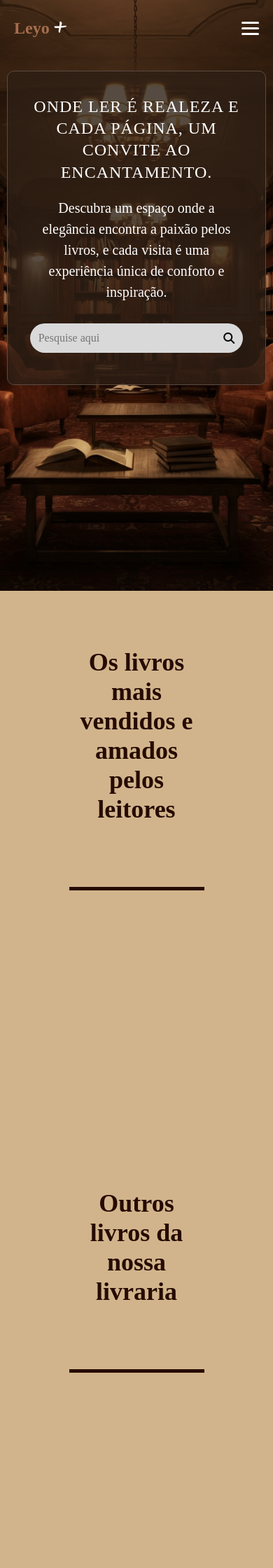
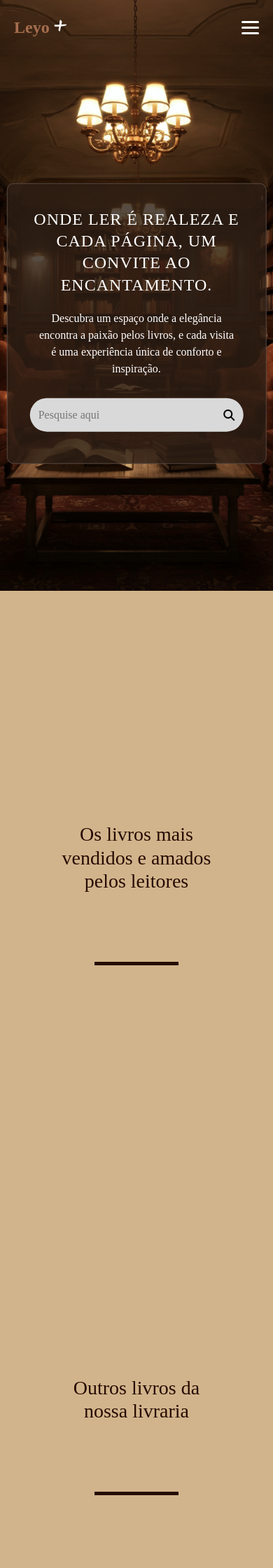
Before and after one commit to GustaFrias/Biblioteca, a PHP site: page /default.php in a window 390 px wide. Shown: the top 2240 px of the page at 70% size. Run offline with PHP 8.4, Linux system fonts and the light colour scheme; data that the repository does not hold is empty; some libraries are stand-ins or nearby versions; some web fonts are replaced.

Commit message:
Adicionar Bootstrap e ajustes de estilo em várias páginas

```diff
--- a/default.php
+++ b/default.php
@@ -9,6 +9,7 @@
     <meta charset="UTF-8" />
     <meta name="viewport" content="width=device-width, initial-scale=1" />
     <link rel="stylesheet" href="https://cdnjs.cloudflare.com/ajax/libs/font-awesome/6.6.0/css/all.min.css">
+    <link href="https://cdn.jsdelivr.net/npm/bootstrap@5.3.7/dist/css/bootstrap.min.css" rel="stylesheet" integrity="sha384-LN+7fdVzj6u52u30Kp6M/trliBMCMKTyK833zpbD+pXdCLuTusPj697FH4R/5mcr" crossorigin="anonymous">
     <link rel="stylesheet" href="styles/index.css" />
     <script src="https://cdnjs.cloudflare.com/ajax/libs/jquery/3.7.1/jquery.min.js"></script>
     <title>Leyo+</title>
@@ -253,7 +254,10 @@
         </div>
     </footer>
 
-    <script src="styles/carussel.js"></script>
+
 </body>
 
+<script src="https://cdn.jsdelivr.net/npm/bootstrap@5.3.7/dist/js/bootstrap.bundle.min.js" integrity="sha384-ndDqU0Gzau9qJ1lfW4pNLlhNTkCfHzAVBReH9diLvGRem5+R9g2FzA8ZGN954O5Q" crossorigin="anonymous"></script>
+<script src="styles/carussel.js"></script>
+
 </html>
--- a/htmls/AboutUs.php
+++ b/htmls/AboutUs.php
@@ -7,6 +7,7 @@
     <meta http-equiv="X-UA-Compatible" content="IE=edge">
     <meta name="viewport" content="width=device-width, initial-scale=1.0">
     <link rel="stylesheet" href="https://cdnjs.cloudflare.com/ajax/libs/font-awesome/6.6.0/css/all.min.css">
+    <link href="https://cdn.jsdelivr.net/npm/bootstrap@5.3.7/dist/css/bootstrap.min.css" rel="stylesheet" integrity="sha384-LN+7fdVzj6u52u30Kp6M/trliBMCMKTyK833zpbD+pXdCLuTusPj697FH4R/5mcr" crossorigin="anonymous">
     <script src="https://cdnjs.cloudflare.com/ajax/libs/jquery/3.7.1/jquery.min.js"></script>
     <link rel="stylesheet" href="../styles/aboutUs.css">
     <title>Leyo+</title>
@@ -151,6 +152,7 @@
     </footer>
 </body>
 
+<script src="https://cdn.jsdelivr.net/npm/bootstrap@5.3.7/dist/js/bootstrap.bundle.min.js" integrity="sha384-ndDqU0Gzau9qJ1lfW4pNLlhNTkCfHzAVBReH9diLvGRem5+R9g2FzA8ZGN954O5Q" crossorigin="anonymous"></script>
 <script src="../styles/script.js"></script>
 
 </html>
--- a/htmls/cadastro.html
+++ b/htmls/cadastro.html
@@ -5,6 +5,7 @@
     <meta charset="UTF-8">
     <meta http-equiv="X-UA-Compatible" content="IE=edge">
     <meta name="viewport" content="width=device-width, initial-scale=1.0">
+    <link href="https://cdn.jsdelivr.net/npm/bootstrap@5.3.7/dist/css/bootstrap.min.css" rel="stylesheet" integrity="sha384-LN+7fdVzj6u52u30Kp6M/trliBMCMKTyK833zpbD+pXdCLuTusPj697FH4R/5mcr" crossorigin="anonymous">
     <link rel="stylesheet" href="../styles/cadastro.css">
     <title>Leyo+</title>
 </head>
@@ -65,6 +66,7 @@
 
 </body>
 
+<script src="https://cdn.jsdelivr.net/npm/bootstrap@5.3.7/dist/js/bootstrap.bundle.min.js" integrity="sha384-ndDqU0Gzau9qJ1lfW4pNLlhNTkCfHzAVBReH9diLvGRem5+R9g2FzA8ZGN954O5Q" crossorigin="anonymous"></script>
 <script src="../styles/script.js"></script>
 
 </html>
--- a/htmls/login.html
+++ b/htmls/login.html
@@ -5,6 +5,7 @@
     <meta charset="UTF-8">
     <meta http-equiv="X-UA-Compatible" content="IE=edge">
     <meta name="viewport" content="width=device-width, initial-scale=1.0">
+    <link href="https://cdn.jsdelivr.net/npm/bootstrap@5.3.7/dist/css/bootstrap.min.css" rel="stylesheet" integrity="sha384-LN+7fdVzj6u52u30Kp6M/trliBMCMKTyK833zpbD+pXdCLuTusPj697FH4R/5mcr" crossorigin="anonymous">
     <link rel="stylesheet" href="../styles/cadastro.css">
     <title>Leyo+</title>
 </head>
@@ -51,6 +52,7 @@
     </div>
 </body>
 
+<script src="https://cdn.jsdelivr.net/npm/bootstrap@5.3.7/dist/js/bootstrap.bundle.min.js" integrity="sha384-ndDqU0Gzau9qJ1lfW4pNLlhNTkCfHzAVBReH9diLvGRem5+R9g2FzA8ZGN954O5Q" crossorigin="anonymous"></script>
 <script src="../styles/script.js"></script>
 
 </html>
--- a/php/functions/pgPesquisa.php
+++ b/php/functions/pgPesquisa.php
@@ -7,6 +7,7 @@
     <meta http-equiv="X-UA-Compatible" content="IE=edge">
     <meta name="viewport" content="width=device-width, initial-scale=1.0">
     <link rel="stylesheet" href="https://cdnjs.cloudflare.com/ajax/libs/font-awesome/6.6.0/css/all.min.css">
+    <link href="https://cdn.jsdelivr.net/npm/bootstrap@5.3.7/dist/css/bootstrap.min.css" rel="stylesheet" integrity="sha384-LN+7fdVzj6u52u30Kp6M/trliBMCMKTyK833zpbD+pXdCLuTusPj697FH4R/5mcr" crossorigin="anonymous">
     <link rel="stylesheet" href="../../styles/NavBar_Com_BarraPesquisa.css">
     <link rel="stylesheet" href="../../styles/pgPesquisa.css">
     <title>Leyo+ - Pesquisa</title>
@@ -151,4 +152,6 @@
     </script>
 </body>
 
+<script src="https://cdn.jsdelivr.net/npm/bootstrap@5.3.7/dist/js/bootstrap.bundle.min.js" integrity="sha384-ndDqU0Gzau9qJ1lfW4pNLlhNTkCfHzAVBReH9diLvGRem5+R9g2FzA8ZGN954O5Q" crossorigin="anonymous"></script>
+
 </html>
--- a/styles/NavBar_Com_BarraPesquisa.css
+++ b/styles/NavBar_Com_BarraPesquisa.css
@@ -5,7 +5,7 @@
 .main-header {
     background-color: #382a22;
     box-shadow: 0 2px 10px rgba(0, 0, 0, 0.1);
-    padding: 15px 0;
+    padding: 13px 0;
     position: sticky;
     top: 0;
     z-index: 1000;
@@ -79,7 +79,7 @@
     padding: 10px 15px;
     border-radius: 0 20px 20px 0;
     cursor: pointer;
-    height: 37.6px;
+    height: 48px;
 }
 
 .main-nav ul {
--- a/styles/aboutUs.css
+++ b/styles/aboutUs.css
@@ -85,12 +85,10 @@ body {
 
 .navbar {
     position: absolute;
-    /* Permanece no topo, mas sem rolar com a página */
     top: 0;
     left: 0;
     width: 100%;
     z-index: 1000;
-    /* Garante que fique acima do degrade */
     background: transparent;
     padding: 15px 30px;
     box-shadow: none;
@@ -106,3 +104,59 @@ body {
 #left {
     background: linear-gradient(to left, #591902, #BF360400);
 }
+
+@media (max-width: 768px) {
+
+    body{
+        height: 100%;
+    }
+
+    .tela {
+        height: 100%;
+        width: 90%;
+        margin: 0 auto;
+        padding: 20px;
+        position: static;
+        display: flex;
+        flex-direction: column;
+        justify-content: center;
+    }
+
+    .titulo {
+        font-size: 28px;
+        text-align: center;
+    }
+
+    .texto {
+        font-size: 16px;
+    }
+
+    #terceiro {
+        justify-content: center;
+    }
+
+    #end {
+        margin-left: 0;
+        text-align: center;
+    }
+
+    /* Ajuste nos degrades para mobile */
+    .degrade {
+        background: linear-gradient(to bottom, #591902, #00000080);
+        padding-top: 80px;
+    }
+
+    #left {
+        background: linear-gradient(to bottom, #591902, #BF360480);
+    }
+
+    /* Ajustes no Footer para mobile */
+    footer{
+        padding: 0 0 -50px;
+    }
+
+    footer #footer_items {
+        flex-direction: column;
+        gap: 15px;
+    }
+}
--- a/styles/cadastro.css
+++ b/styles/cadastro.css
@@ -17,13 +17,14 @@ body {
 
 .navbar {
     background: transparent;
+    padding: 0 20px;
 }
 
 .caixa {
     position: absolute;
     top: 50%;
     left: 50%;
-    transform: translate(-50%, -50%);
+    transform: translate(-50%, -45%);
     padding: 40px;
     background: #591902;
     border-radius: 0 10px 10px 10px;
--- a/styles/footer.css
+++ b/styles/footer.css
@@ -1,5 +1,6 @@
 footer {
     background-color: #260B01;
+    margin: 1.5px 0 0;
     padding: 40px 8%;
     color: #fff;
     width: 100%;
@@ -10,7 +11,6 @@ footer {
     justify-content: space-between;
     align-items: center;
     flex-wrap: wrap;
-
     gap: 20px;
 
 }
--- a/styles/index.css
+++ b/styles/index.css
@@ -308,10 +308,7 @@ a {
 
 @media (max-width: 480px) {
     .home {
-        position: relative;
-        top: auto;
-        left: auto;
-        transform: none;
+        transform: translate(-50%, -45%);
         margin: 20px auto;
         border-radius: 10px;
     }
```
